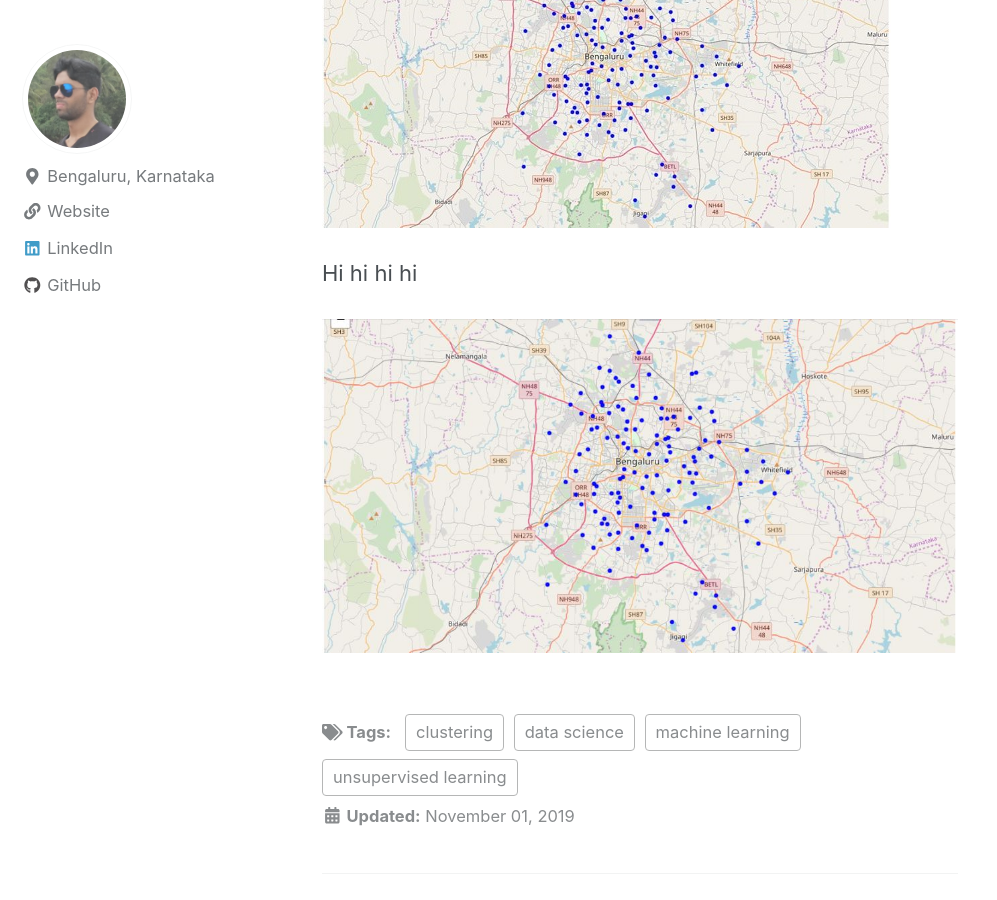
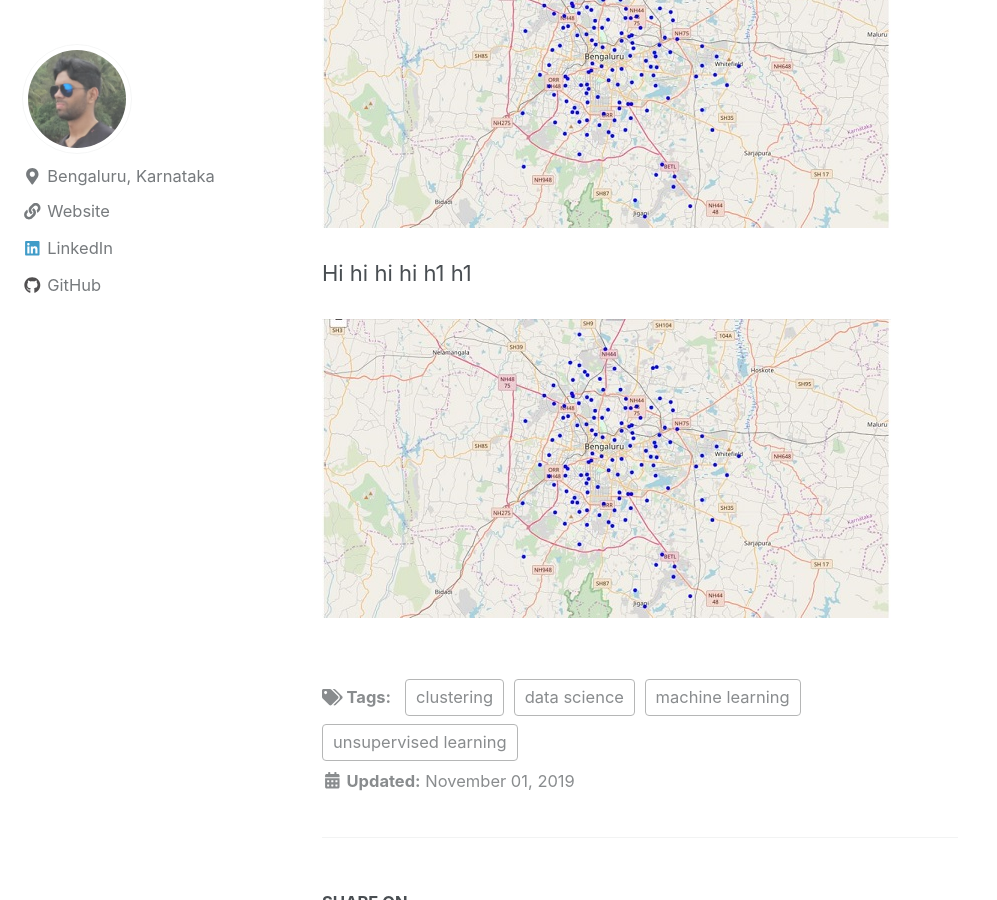
Before and after one commit to gopalrahulrg/gopalrahulrg.github.io, a Jekyll site: the page built from _posts/2019-11-01-cnbr.md, in a window 1280 px wide and 900 px high, scrolled down 455 px. Shown: the whole window, without its empty margins (0-997 px from the left). Built offline with Jekyll 4.4.1, drawn with Linux system fonts in a browser that asks for light colours; nearby versions of some CDN libraries.

Commit message:
Update 2019-11-01-cnbr.md

```diff
--- a/_posts/2019-11-01-cnbr.md
+++ b/_posts/2019-11-01-cnbr.md
@@ -10,6 +10,6 @@
 
 <img src="{{ site.url }}{{ site.baseurl }}/assets/images/f1.jpg">
 
-Hi hi hi hi
+Hi hi hi hi h1 h1
 
-<img src="{{ site.url }}{{ site.baseurl }}/assets/images/Bangalore_Neighborhoods_Mapping.jpg">
+<img src="{{ site.url }}{{ site.baseurl }}/assets/images/1-f_2.jpg">
```
